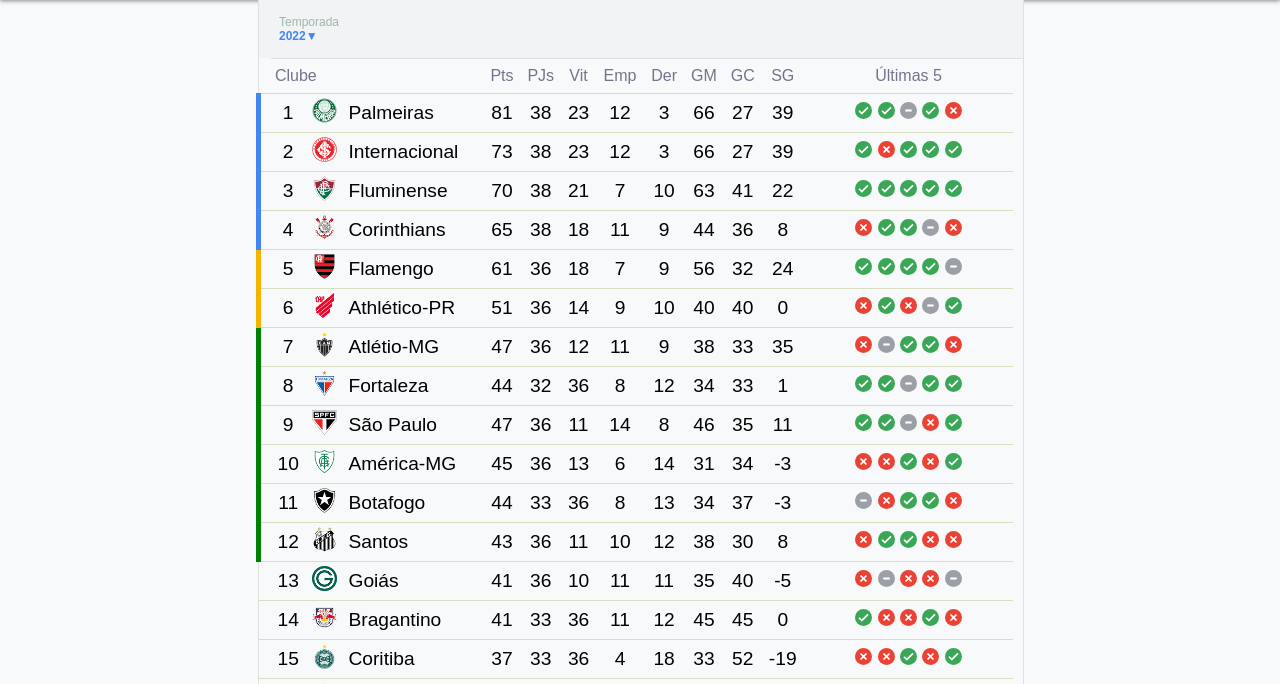
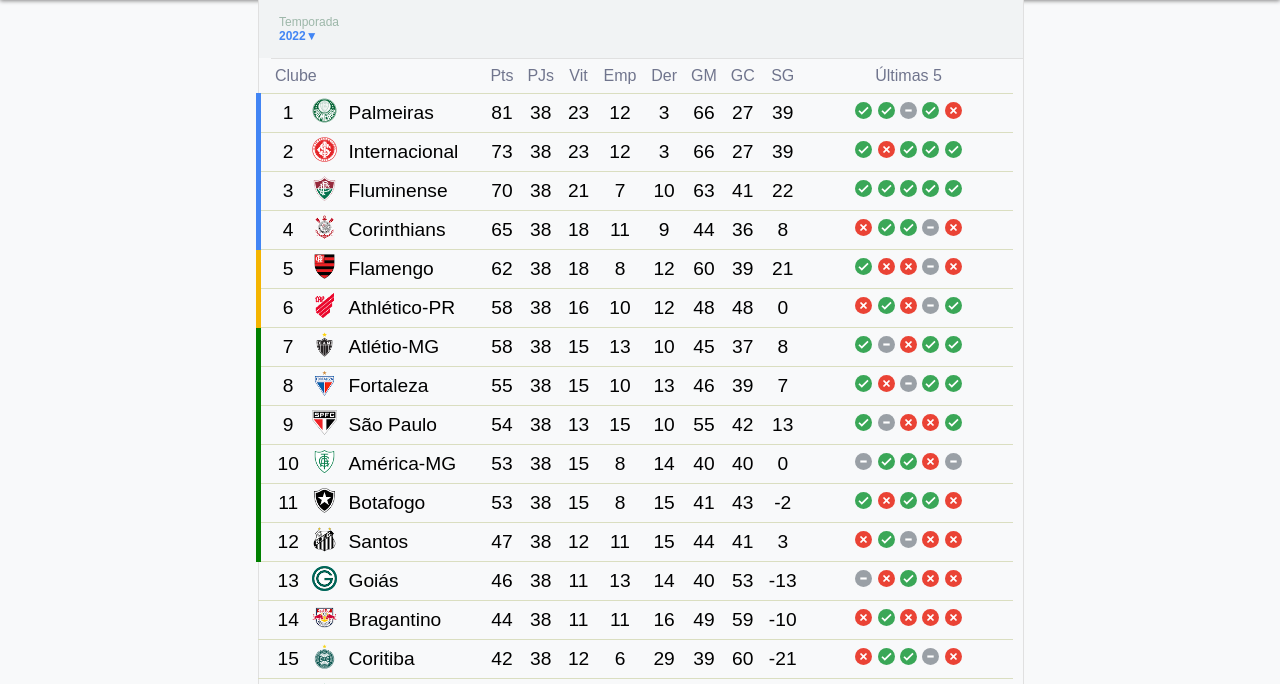
Before and after one commit to Capitaozila/brasileirao, a plain HTML site: page index.html in a window 1280 px wide. Shown: the part 114-798 px from the top of the page. Drawn offline with Linux system fonts and the light colour scheme; a web font is replaced by a local one.

Commit message:
atualizando os dados da tabela

```diff
--- a/index.html
+++ b/index.html
@@ -145,21 +145,20 @@
       <td>5</td>
       <td><img src="img/flamengo.png" alt="flamengo bandeira"></td>
       <td class="titulo-clube">Flamengo</td>
-      <td>61</td>
-      <td>36</td>
+      <td>62</td>
+      <td>38</td>
       <td>18</td>
-      <td>7</td>
-      <td>9</td>
-      <td>56</td>
-      <td>32</td>
-      <td>24</td>
+      <td>8</td>
+      <td>12</td>
+      <td>60</td>
+      <td>39</td>
+      <td>21</td>
       <td class="titulo-ultimas-cinco">
         <img src="img/vitoria.svg" alt="vitoria">
-        <img src="img/vitoria.svg" alt="vitoria">
-        <img src="img/vitoria.svg" alt="vitoria">
-        <img src="img/vitoria.svg" alt="vitoria">
+        <img src="img/derrota.svg" alt="derrota">
+        <img src="img/derrota.svg" alt="derrota">
         <img src="img/empate.svg" alt="empate">
-
+        <img src="img/derrota.svg" alt="derrota">
       </td>
       <td class="tabela-colunas-bordas"></td>
     </tr>
@@ -169,13 +168,13 @@
       <td>6</td>
       <td><img src="img/athletico-PR.png" alt="athletico-PR bandeira"></td>
       <td class="titulo-clube">Athlético-PR</td>
-      <td>51</td>
-      <td>36</td>
-      <td>14</td>
-      <td>9</td>
+      <td>58</td>
+      <td>38</td>
+      <td>16</td>
       <td>10</td>
-      <td>40</td>
-      <td>40</td>
+      <td>12</td>
+      <td>48</td>
+      <td>48</td>
       <td>0</td>
       <td class="titulo-ultimas-cinco">
         <img src="img/derrota.svg" alt="derrota">
@@ -192,41 +191,40 @@
       <td>7</td>
       <td><img src="img/atletico-MG.png" alt="atlético-mg bandeira"></td>
       <td class="titulo-clube">Atlétio-MG</td>
-      <td>47</td>
-      <td>36</td>
-      <td>12</td>
-      <td>11</td>
-      <td>9</td>
+      <td>58</td>
       <td>38</td>
-      <td>33</td>
-      <td>35</td>
+      <td>15</td>
+      <td>13</td>
+      <td>10</td>
+      <td>45</td>
+      <td>37</td>
+      <td>8</td>
       <td class="titulo-ultimas-cinco">
+        <img src="img/vitoria.svg" alt="vitoria">
+        <img src="img/empate.svg" alt="empate">
         <img src="img/derrota.svg" alt="derrota">
-        <img src="img/empate.svg" alt="empate">
         <img src="img/vitoria.svg" alt="vitoria">
         <img src="img/vitoria.svg" alt="vitoria">
-        <img src="img/derrota.svg" alt="derrota">
       </td>
       <td class="tabela-colunas-bordas"></td>
     </tr>
-
     <!-- Fortaleza-->
     <tr>
       <td class="barrinha-fase-de-grupos-csa"></td>
       <td>8</td>
       <td><img src="img/fortaleza.png" alt="fortaleza bandeira"></td>
       <td class="titulo-clube">Fortaleza</td>
-      <td>44</td>
-      <td>32</td>
-      <td>36</td>
-      <td>8</td>
-      <td>12</td>
-      <td>34</td>
-      <td>33</td>
-      <td>1</td>
+      <td>55</td>
+      <td>38</td>
+      <td>15</td>
+      <td>10</td>
+      <td>13</td>
+      <td>46</td>
+      <td>39</td>
+      <td>7</td>
       <td class="titulo-ultimas-cinco">
         <img src="img/vitoria.svg" alt="vitoria">
-        <img src="img/vitoria.svg" alt="vitoria">
+        <img src="img/derrota.svg" alt="derrota">
         <img src="img/empate.svg" alt="empate">
         <img src="img/vitoria.svg" alt="vitoria">
         <img src="img/vitoria.svg" alt="vitoria">
@@ -239,44 +237,43 @@
       <td>9</td>
       <td><img src="img/saoPaulo.png" alt="são paulo bandeira"></td>
       <td class="titulo-clube">São Paulo</td>
-      <td>47</td>
-      <td>36</td>
-      <td>11</td>
-      <td>14</td>
-      <td>8</td>
-      <td>46</td>
-      <td>35</td>
-      <td>11</td>
+      <td>54</td>
+      <td>38</td>
+      <td>13</td>
+      <td>15</td>
+      <td>10</td>
+      <td>55</td>
+      <td>42</td>
+      <td>13</td>
       <td class="titulo-ultimas-cinco">
         <img src="img/vitoria.svg" alt="vitoria">
-        <img src="img/vitoria.svg" alt="vitoria">
         <img src="img/empate.svg" alt="empate">
+        <img src="img/derrota.svg" alt="derrota">
         <img src="img/derrota.svg" alt="derrota">
         <img src="img/vitoria.svg" alt="vitoria">
       </td>
       <td class="tabela-colunas-bordas"></td>
     </tr>
-
     <!-- América-MG-->
     <tr>
       <td class="barrinha-fase-de-grupos-csa"></td>
       <td>10</td>
       <td><img src="img/america-MG.png" alt="américa-mg bandeira"></td>
       <td class="titulo-clube">América-MG</td>
-      <td>45</td>
-      <td>36</td>
-      <td>13</td>
-      <td>6</td>
+      <td>53</td>
+      <td>38</td>
+      <td>15</td>
+      <td>8</td>
       <td>14</td>
-      <td>31</td>
-      <td>34</td>
-      <td>-3</td>
+      <td>40</td>
+      <td>40</td>
+      <td>0</td>
       <td class="titulo-ultimas-cinco">
-        <img src="img/derrota.svg" alt="derrota">
-        <img src="img/derrota.svg" alt="derrota">
+        <img src="img/empate.svg" alt="empate">
+        <img src="img/vitoria.svg" alt="vitoria">
         <img src="img/vitoria.svg" alt="vitoria">
         <img src="img/derrota.svg" alt="derrota">
-        <img src="img/vitoria.svg" alt="vitoria">
+        <img src="img/empate.svg" alt="empate">
       </td>
       <td class="tabela-colunas-bordas"></td>
     </tr>
@@ -286,16 +283,16 @@
       <td>11</td>
       <td><img src="img/botafogo.png" alt="botafogo bandeira"></td>
       <td class="titulo-clube">Botafogo</td>
-      <td>44</td>
-      <td>33</td>
-      <td>36</td>
+      <td>53</td>
+      <td>38</td>
+      <td>15</td>
       <td>8</td>
-      <td>13</td>
-      <td>34</td>
-      <td>37</td>
-      <td>-3</td>
+      <td>15</td>
+      <td>41</td>
+      <td>43</td>
+      <td>-2</td>
       <td class="titulo-ultimas-cinco">
-        <img src="img/empate.svg" alt="empate">
+        <img src="img/vitoria.svg" alt="vitoria">
         <img src="img/derrota.svg" alt="derrota">
         <img src="img/vitoria.svg" alt="vitoria">
         <img src="img/vitoria.svg" alt="vitoria">
@@ -309,18 +306,18 @@
       <td>12</td>
       <td><img src="img/santos.png" alt="santos bandeira"></td>
       <td class="titulo-clube">Santos</td>
-      <td>43</td>
-      <td>36</td>
+      <td>47</td>
+      <td>38</td>
+      <td>12</td>
       <td>11</td>
-      <td>10</td>
-      <td>12</td>
-      <td>38</td>
-      <td>30</td>
-      <td>8</td>
+      <td>15</td>
+      <td>44</td>
+      <td>41</td>
+      <td>3</td>
       <td class="titulo-ultimas-cinco">
         <img src="img/derrota.svg" alt="derrota">
         <img src="img/vitoria.svg" alt="vitoria">
-        <img src="img/vitoria.svg" alt="vitoria">
+        <img src="img/empate.svg" alt="empate">
         <img src="img/derrota.svg" alt="derrota">
         <img src="img/derrota.svg" alt="derrota">
       </td>
@@ -332,20 +329,20 @@
       <td>13</td>
       <td><img src="img/goias.png" alt="goiás bandeira"></td>
       <td class="titulo-clube">Goiás</td>
-      <td>41</td>
-      <td>36</td>
-      <td>10</td>
+      <td>46</td>
+      <td>38</td>
       <td>11</td>
-      <td>11</td>
-      <td>35</td>
+      <td>13</td>
+      <td>14</td>
       <td>40</td>
-      <td>-5</td>
+      <td>53</td>
+      <td>-13</td>
       <td class="titulo-ultimas-cinco">
-        <img src="img/derrota.svg" alt="derrota">
         <img src="img/empate.svg" alt="empate">
         <img src="img/derrota.svg" alt="derrota">
+        <img src="img/vitoria.svg" alt="vitoria">
         <img src="img/derrota.svg" alt="derrota">
-        <img src="img/empate.svg" alt="empate">
+        <img src="img/derrota.svg" alt="derrota">
       </td>
       <td class="tabela-colunas-bordas"></td>
     </tr>
@@ -355,19 +352,19 @@
       <td>14</td>
       <td><img src="img/bragantino.png" alt="bragantino bandeira"></td>
       <td class="titulo-clube">Bragantino</td>
-      <td>41</td>
-      <td>33</td>
-      <td>36</td>
+      <td>44</td>
+      <td>38</td>
       <td>11</td>
-      <td>12</td>
-      <td>45</td>
-      <td>45</td>
-      <td>0</td>
+      <td>11</td>
+      <td>16</td>
+      <td>49</td>
+      <td>59</td>
+      <td>-10</td>
       <td class="titulo-ultimas-cinco">
+        <img src="img/derrota.svg" alt="derrota">
         <img src="img/vitoria.svg" alt="vitoria">
         <img src="img/derrota.svg" alt="derrota">
         <img src="img/derrota.svg" alt="derrota">
-        <img src="img/vitoria.svg" alt="vitoria">
         <img src="img/derrota.svg" alt="derrota">
       </td>
       <td class="tabela-colunas-bordas"></td>
@@ -378,20 +375,20 @@
       <td>15</td>
       <td><img src="img/coritiba.png" alt="coritiba bandeira"></td>
       <td class="titulo-clube">Coritiba</td>
-      <td>37</td>
-      <td>33</td>
-      <td>36</td>
-      <td>4</td>
-      <td>18</td>
-      <td>33</td>
-      <td>52</td>
-      <td>-19</td>
+      <td>42</td>
+      <td>38</td>
+      <td>12</td>
+      <td>6</td>
+      <td>29</td>
+      <td>39</td>
+      <td>60</td>
+      <td>-21</td>
       <td class="titulo-ultimas-cinco">
         <img src="img/derrota.svg" alt="derrota">
+        <img src="img/vitoria.svg" alt="vitoria">
+        <img src="img/vitoria.svg" alt="vitoria">
+        <img src="img/empate.svg" alt="empate">
         <img src="img/derrota.svg" alt="derrota">
-        <img src="img/vitoria.svg" alt="vitoria">
-        <img src="img/derrota.svg" alt="derrota">
-        <img src="img/vitoria.svg" alt="vitoria">
       </td>
       <td class="tabela-colunas-bordas"></td>
     </tr>
@@ -401,20 +398,20 @@
       <td>16</td>
       <td><img src="img/cuiaba.png" alt="cuiabá bandeira"></td>
       <td class="titulo-clube">Cuiabá</td>
+      <td>41</td>
+      <td>38</td>
+      <td>10</td>
+      <td>11</td>
+      <td>17</td>
       <td>31</td>
-      <td>36</td>
-      <td>7</td>
-      <td>10</td>
-      <td>16</td>
-      <td>24</td>
-      <td>37</td>
-      <td>-13</td>
+      <td>42</td>
+      <td>-11</td>
       <td class="titulo-ultimas-cinco">
         <img src="img/vitoria.svg" alt="vitoria">
-        <img src="img/derrota.svg" alt="derrota">
+        <img src="img/vitoria.svg" alt="vitoria">
         <img src="img/empate.svg" alt="empate">
         <img src="img/derrota.svg" alt="derrota">
-        <img src="img/derrota.svg" alt="derrota">
+        <img src="img/vitoria.svg" alt="vitoria">
       </td>
       <td class="tabela-colunas-bordas"></td>
     </tr>
```
